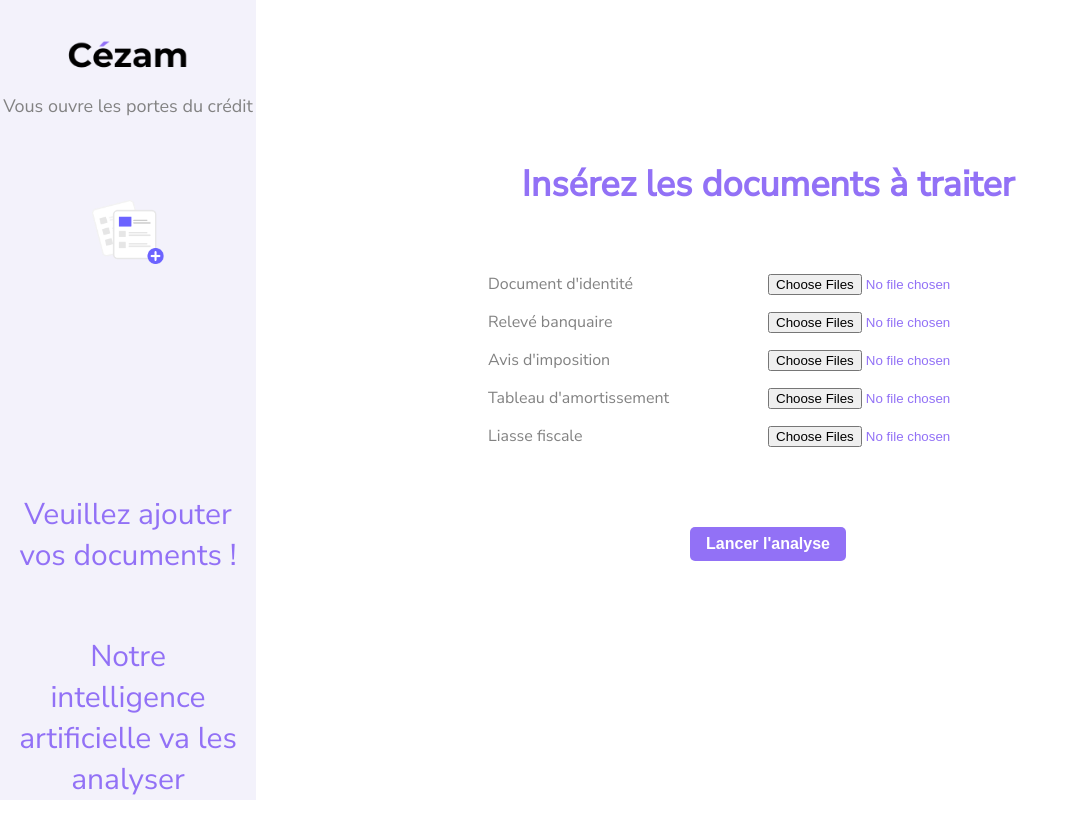
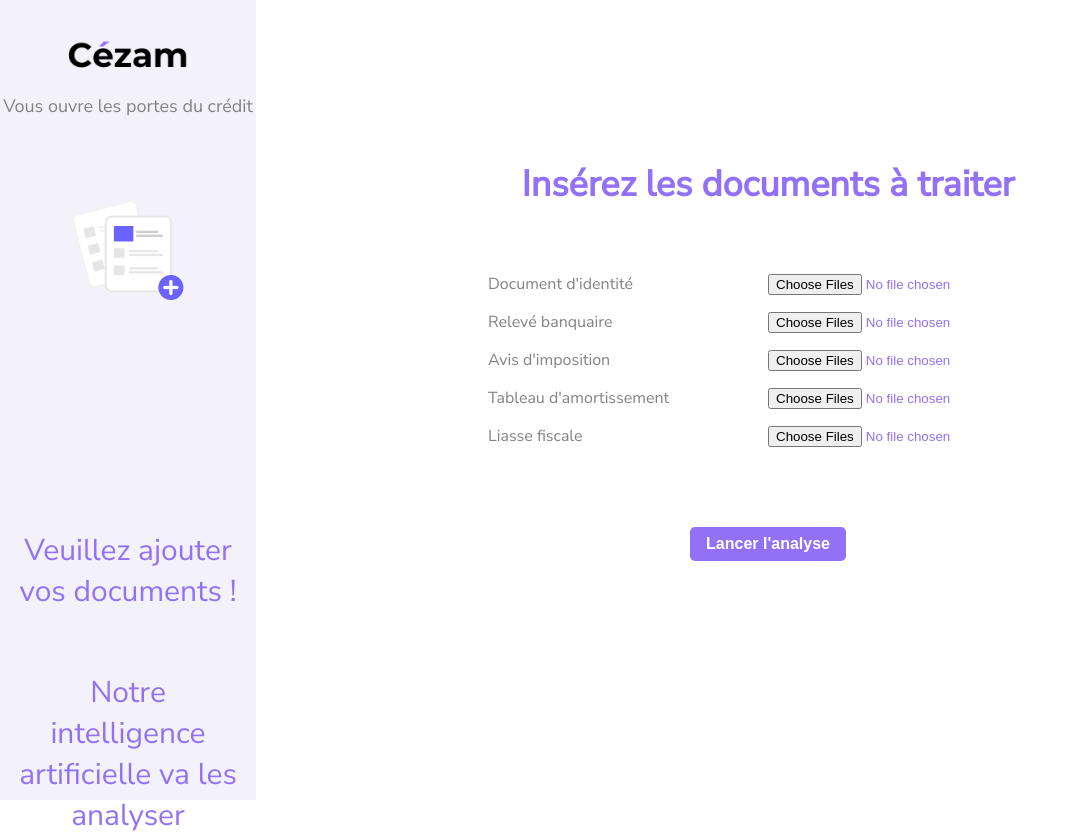
Before and after one commit to DrArtemi/interface-cezam, a React (Create React App) app in the folder ocr-cezam/: page / in a window 1280 px wide. Shown: the whole page, without its empty margins (0-1079 px from the left). Before the commit the page ends 800 px from the top, so only its background shows below. Built offline with nearby package versions, Linux system fonts and the light colour scheme.

Commit message:
change style and title

```diff
--- a/ocr-cezam/public/index.html
+++ b/ocr-cezam/public/index.html
@@ -7,7 +7,7 @@
     <meta name="theme-color" content="#000000" />
     <meta
       name="description"
-      content="Web site created using create-react-app"
+      content="Interface de traitement Cézam de démonstration"
     />
     <link rel="apple-touch-icon" href="%PUBLIC_URL%/logo192.png" />
     <!--
@@ -25,7 +25,7 @@
       work correctly both with client-side routing and a non-root public URL.
       Learn how to configure a non-root public URL by running `npm run build`.
     -->
-    <title>React App</title>
+    <title>Cézam</title>
   </head>
   <body>
     <noscript>You need to enable JavaScript to run this app.</noscript>
--- a/ocr-cezam/src/css/App.css
+++ b/ocr-cezam/src/css/App.css
@@ -39,7 +39,7 @@
 }
 
 .logo-addfile {
-    height: 8vmin;
+    height: 14vmin;
     margin-top: 8vmin;
     margin-bottom: 25vmin;
 }
```
